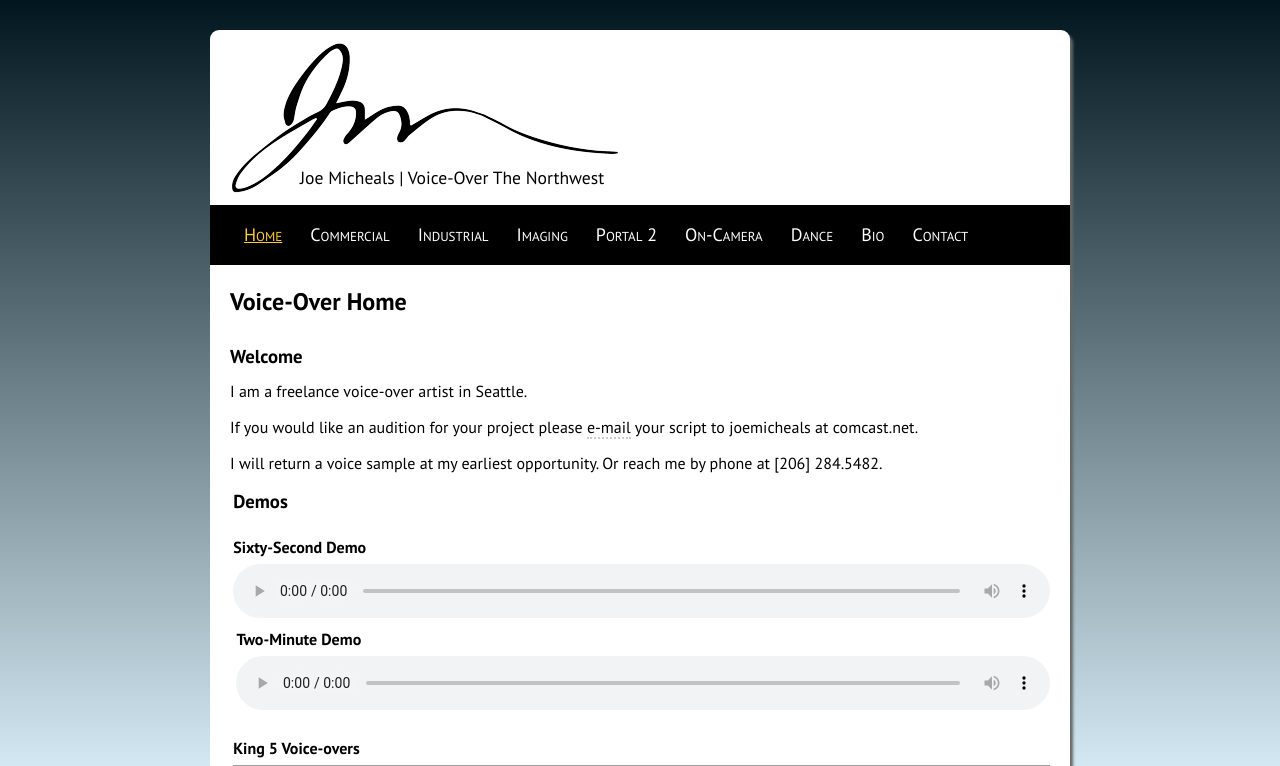
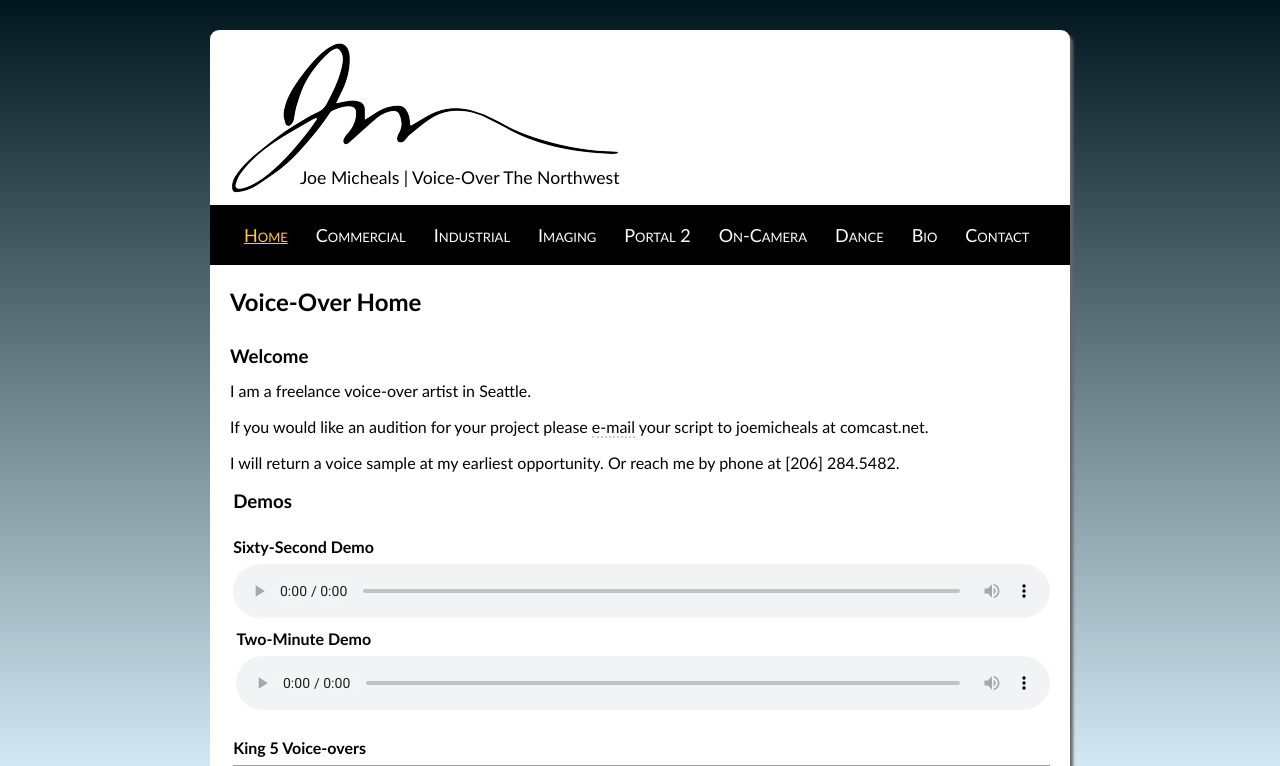
Before and after one commit to tfleischauer/joemicheals, a PHP site: page /index.php in a window 1280 px wide. Shown: the top 766 px of the page. Run offline with PHP 8.4, Linux system fonts and the light colour scheme; grey boxes are pictures that could not be loaded.

Commit message:
new typeface

```diff
--- a/includes/header.php
+++ b/includes/header.php
@@ -23,8 +23,7 @@ http://portfolio.troyfleischauer.com
 		<![endif]-->
 
 		<link rel="stylesheet" type="text/css" href="jmstylesheet.css" />
-        <link href='http://fonts.googleapis.com/css?family=PT+Sans:400,400italic,700,700italic' rel='stylesheet' type='text/css'>
-
+        <link href="https://fonts.googleapis.com/css?family=Open+Sans|Roboto:400,400i,700,700i&display=swap" rel="stylesheet">
     </head>
 
     <body>
```
